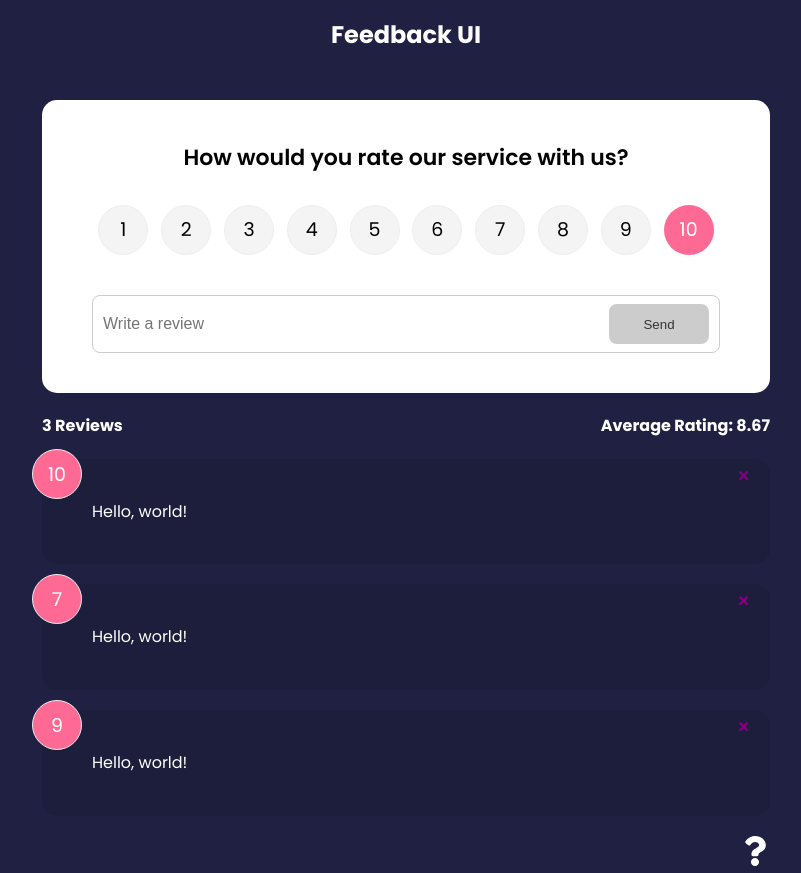
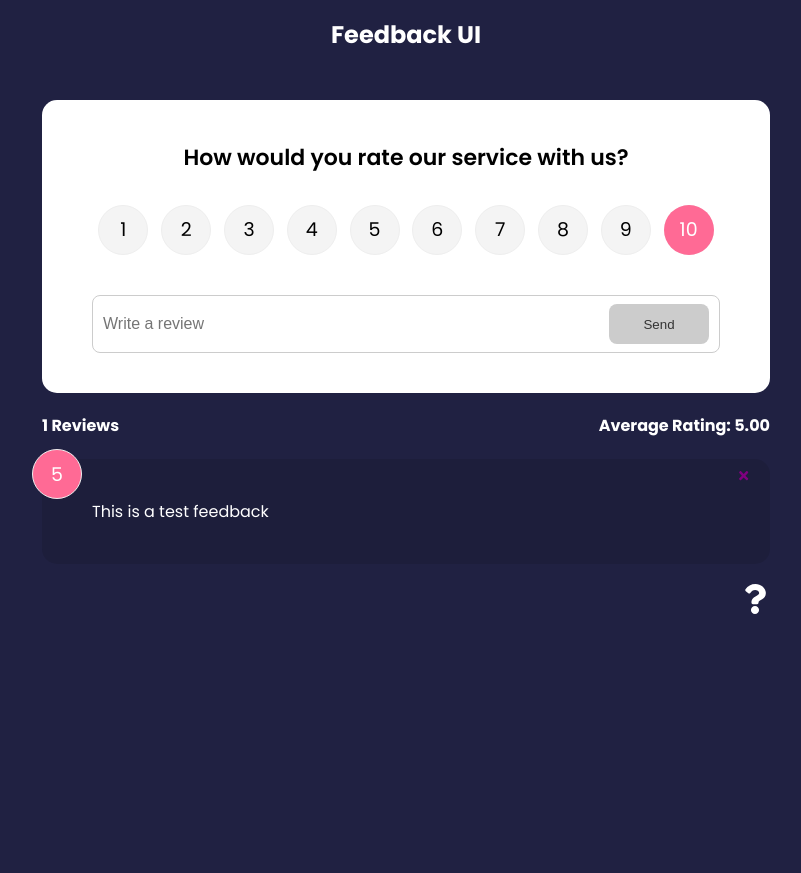
Before and after one commit to bikky99/react-feedback, a React (Create React App) app: page / in a window 1280 px wide. Shown: the whole page, without its empty margins (234-1035 px from the left). After the commit the page ends 800 px from the top, so only its background shows below. Built offline with nearby package versions, Linux system fonts and the light colour scheme.

Commit message:
App.js file cleaned

```diff
--- a/src/App.js
+++ b/src/App.js
@@ -1,6 +1,4 @@
-import { useState } from "react";
 import { BrowserRouter as Router, Route, Routes } from "react-router-dom";
-import { v4 as uuidv4 } from "uuid";
 import React from "react";
 import Header from "./components/Header";
 import FeedbackList from "./components/FeedbackList";
@@ -12,19 +10,6 @@ import AboutPage from "./pages/AboutPage";
 import { FeedbackProvider } from "./context/FeedbackContext";
 
 const App = () => {
-  const [feedback, setFeedback] = useState(feedbackData);
-
-  const addFeedback = (newFeedback) => {
-    newFeedback.id = uuidv4();
-    setFeedback([newFeedback, ...feedback]);
-  };
-
-  const deleteFeedback = (id) => {
-    if (window.confirm("Are you sure you want to delete this feedback?")) {
-      setFeedback(feedback.filter((item) => item.id !== id));
-    }
-  };
-
   return (
     <FeedbackProvider>
     <Router>
@@ -36,12 +21,9 @@ const App = () => {
             path="/"
             element={
               <>
-                <FeedbackForm handleAdd={addFeedback} />
-                <FeedbackStats feedback={feedback} />
-                <FeedbackList
-                  feedback={feedback}
-                  handleDelete={deleteFeedback}
-                />
+                <FeedbackForm  />
+                <FeedbackStats />
+                <FeedbackList />
               </>
             }
           ></Route>
--- a/src/components/FeedbackForm.jsx
+++ b/src/components/FeedbackForm.jsx
@@ -1,16 +1,19 @@
 import React from 'react'
 import Card from './shared/Card'
-import { useState } from 'react'
+import { useState, useContext } from 'react'
 import Button from './shared/Button'
 import RatingSelect from './RatingSelect'
+import FeedbackContext from '../context/FeedbackContext'
 
 
-const FeedbackForm = ({handleAdd}) => {
+const FeedbackForm = () => {
 
     const [text, setText ] = useState('')
     const [rating, setRating ] = useState(10)
     const [btnDisabled, setBtnDisabled ] = useState('true')
     const [message, setMessage ] = useState('')
+
+    const { addFeedback } = useContext(FeedbackContext);
 
     const handleTextChange = (e) => {
         if (text === '') {
@@ -34,7 +37,7 @@ const FeedbackForm = ({handleAdd}) => {
                     text,
                     rating
                 }
-                handleAdd(newFeedback)
+                addFeedback(newFeedback)
 
                 setText('')
             }
--- a/src/components/FeedbackItem.jsx
+++ b/src/components/FeedbackItem.jsx
@@ -2,14 +2,18 @@ import { FaTimes } from 'react-icons/fa';
 import Card from './shared/Card'
 import React from 'react'
 import PropTypes from 'prop-types'
+import { useContext } from 'react';
+import FeedbackContext from '../context/FeedbackContext';
 
-const FeedbackItem = ({item, handleDelete}) => {
+const FeedbackItem = ({item}) => {
+
+  const { deleteFeedback } = useContext(FeedbackContext);
 
   return (
     <Card reverse={true}>
       <div className="num-display">{item.rating}</div>
       <button onClick={ ()=>
-        handleDelete(item.id)
+        deleteFeedback(item.id)
       } className="close">
         <FaTimes color='purple' />
       </button>
--- a/src/components/FeedbackList.jsx
+++ b/src/components/FeedbackList.jsx
@@ -1,9 +1,12 @@
 import {motion, AnimatePresence} from 'framer-motion';
+import { useContext } from 'react';
 import FeedbackItem from "./FeedbackItem";
 import React from "react";
-import PropTypes from "prop-types";
+import FeedbackContext from '../context/FeedbackContext';
 
-const FeedbackList = ({ feedback, handleDelete }) => {
+const FeedbackList = () => {
+  const { feedback } = useContext(FeedbackContext);
+
   if (!feedback || feedback.length === 0) return <p>No feedback, sorry</p>;
 
   return (
@@ -19,7 +22,6 @@ const FeedbackList = ({ feedback, handleDelete }) => {
             <FeedbackItem
               key={item.id}
               item={item}
-              handleDelete={handleDelete}
             />
           </motion.div>
         ))}
@@ -40,13 +42,5 @@ const FeedbackList = ({ feedback, handleDelete }) => {
   // );
 };
 
-FeedbackList.propTypes = {
-  feedback: PropTypes.arrayOf(
-    PropTypes.shape({
-      id: PropTypes.number,
-      text: PropTypes.string,
-    })
-  ),
-};
 
 export default FeedbackList;
--- a/src/components/FeedbackStats.jsx
+++ b/src/components/FeedbackStats.jsx
@@ -1,7 +1,10 @@
 import React from 'react'
-import PropTypes from 'prop-types'
+import { useContext } from 'react'
+import FeedbackContext from '../context/FeedbackContext'
 
-const FeedbackStats = ({feedback}) => {
+const FeedbackStats = ({}) => {
+
+  const { feedback } = useContext(FeedbackContext);
 
     let average = feedback.reduce( (acc, cur) =>{
         return acc + cur.rating
@@ -20,9 +23,6 @@ const FeedbackStats = ({feedback}) => {
   )
 }
 
-FeedbackStats.propTypes = {
-  feedback: PropTypes.array.isRequired
-}
 
 
 export default FeedbackStats
--- a/src/context/FeedbackContext.jsx
+++ b/src/context/FeedbackContext.jsx
@@ -1,9 +1,11 @@
 import { createContext, useState } from "react";
+import { v4 as uuidv4 } from "uuid";
+
 
 const FeedbackContext = createContext();
 
 export const FeedbackProvider = ({ children }) => {
-  const [feedbacks, setFeedbacks] = useState([
+  const [feedback, setFeedback] = useState([
     {
       id: 1,
       text: "This is a test feedback",
@@ -11,8 +13,20 @@ export const FeedbackProvider = ({ children }) => {
     },
   ]);
 
+  const deleteFeedback = (id) => {
+    if (window.confirm("Are you sure you want to delete this feedback?")) {
+      setFeedback(feedback.filter((item) => item.id !== id));
+    }
+  };
+
+    const addFeedback = (newFeedback) => {
+      newFeedback.id = uuidv4();
+      setFeedback([newFeedback, ...feedback]);
+    };
+
+
   return (
-    <FeedbackContext.Provider value={{ feedbacks }}>
+    <FeedbackContext.Provider value={{ feedback, deleteFeedback, addFeedback }}>
       {children}
     </FeedbackContext.Provider>
   );
```
